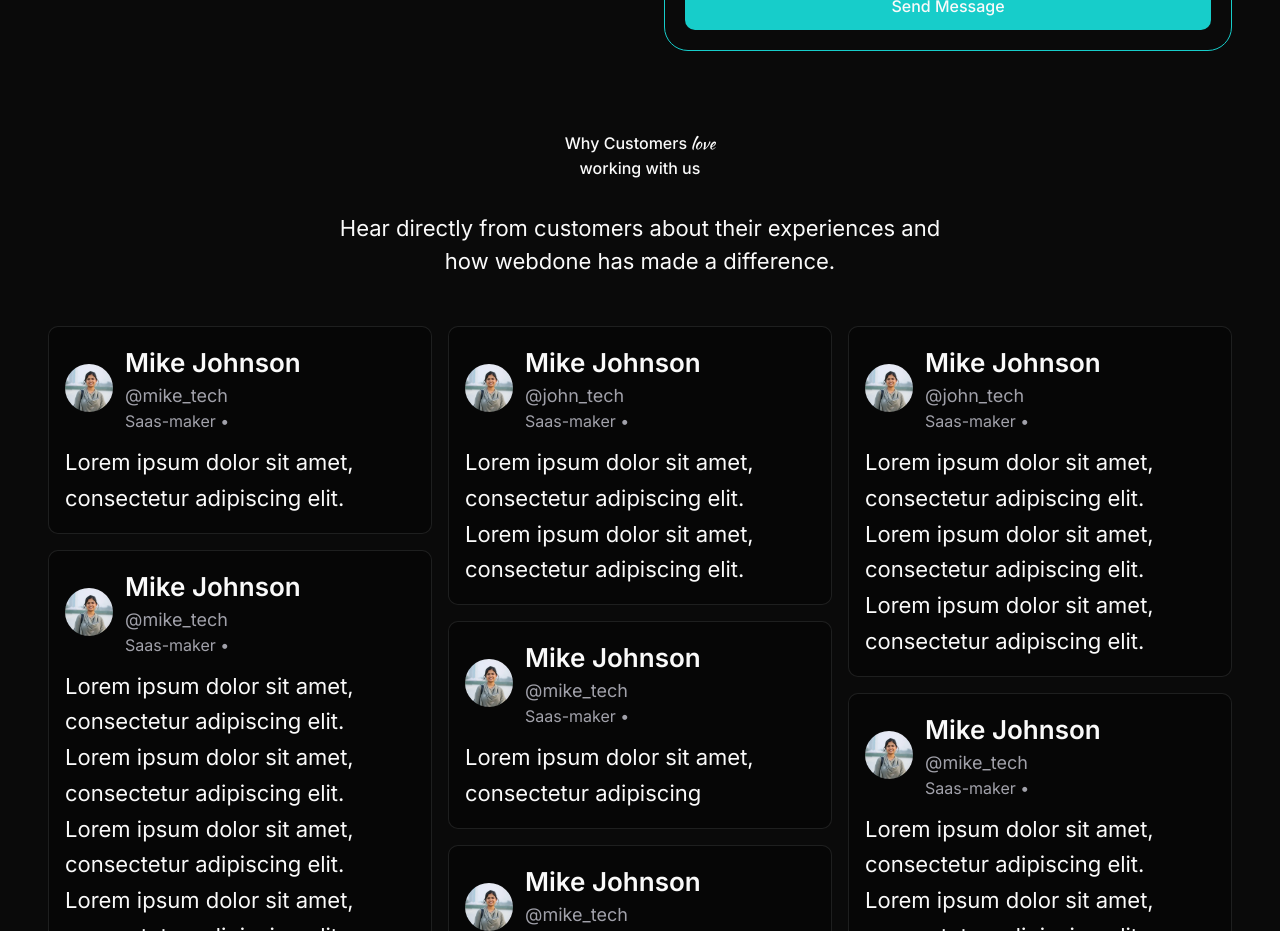
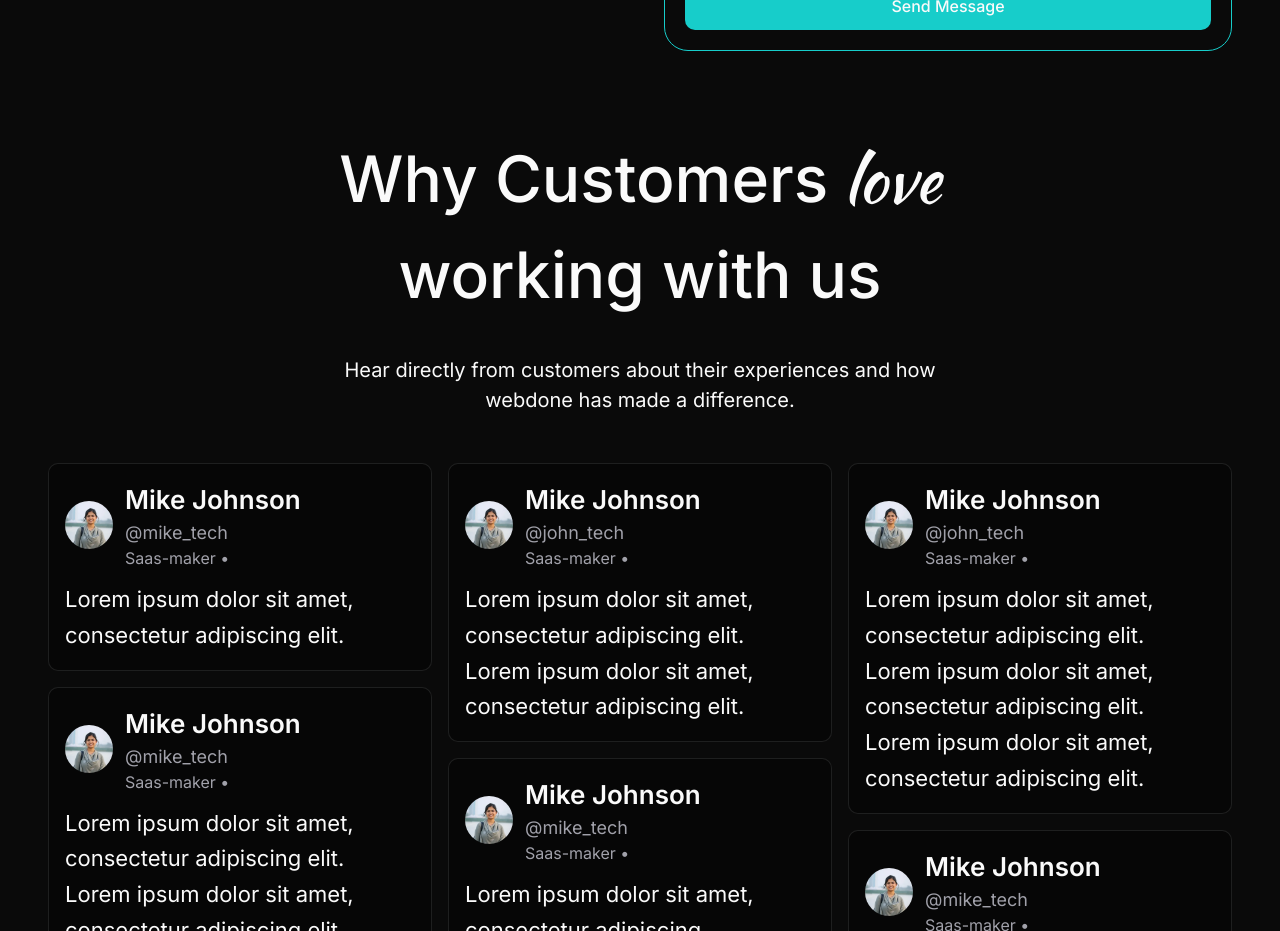
Before and after one commit to Roshen-Perera/ceylon-developers-portfolio, a Next.js app: page / in a window 1280 px wide. Shown: the part 5500-6431 px from the top of the page. Built offline with nearby package versions, Linux system fonts and the light colour scheme.

Commit message:
Refactor Reviews component to use custom typography elements for improved readability

```diff
--- a/components/reviews.tsx
+++ b/components/reviews.tsx
@@ -1,4 +1,5 @@
 import Image from "next/image";
+import { H2, P } from "./typography";
 
 type Post = {
   id: number;
@@ -91,17 +92,17 @@ export default function Reviews() {
   return (
     <>
       <div className="flex flex-col items-center justify-center mt-20">
-        <p className="font-medium text-center">
+        <H2 className="font-medium text-center">
           Why Customers
           <span className="font-kaushan"> love </span>
           <br />
           working with us
-        </p>
-        <div className="text-[22px] mt-8 max-w-2xl flex items-center mx-auto px-4">
-          <p className="text-center">
+        </H2>
+        <div className="mt-8 max-w-2xl flex items-center mx-auto px-4">
+          <P className="text-center">
             Hear directly from customers about their experiences and how webdone
             has made a difference.
-          </p>
+          </P>
         </div>
       </div>
       <div className="min-h-screen mt-12">
@@ -120,7 +121,7 @@ export default function Reviews() {
                         height={48}
                         src={post.avatar}
                         alt={post.name}
-                        className="rounded-full shrink-0"
+                        className="rounded-full shrink-0 w-8 h-8 sm:w-10 sm:h-10 md:w-12 md:h-12"
                       />
                       <div className="flex flex-col min-w-0">
                         <div className="flex items-center gap-1">
@@ -128,9 +129,7 @@ export default function Reviews() {
                             {post.name}
                           </h3>
                         </div>
-                        <div
-                          className="flex items-center gap-2 text-[18px] text-[#A1A1AA]"
-                        >
+                        <div className="flex items-center gap-2 text-[18px] text-[#A1A1AA]">
                           <span>{post.handle}</span>
                         </div>
                         <div className="flex items-center gap-2 text-[16px] text-[#A1A1AA]">
```
